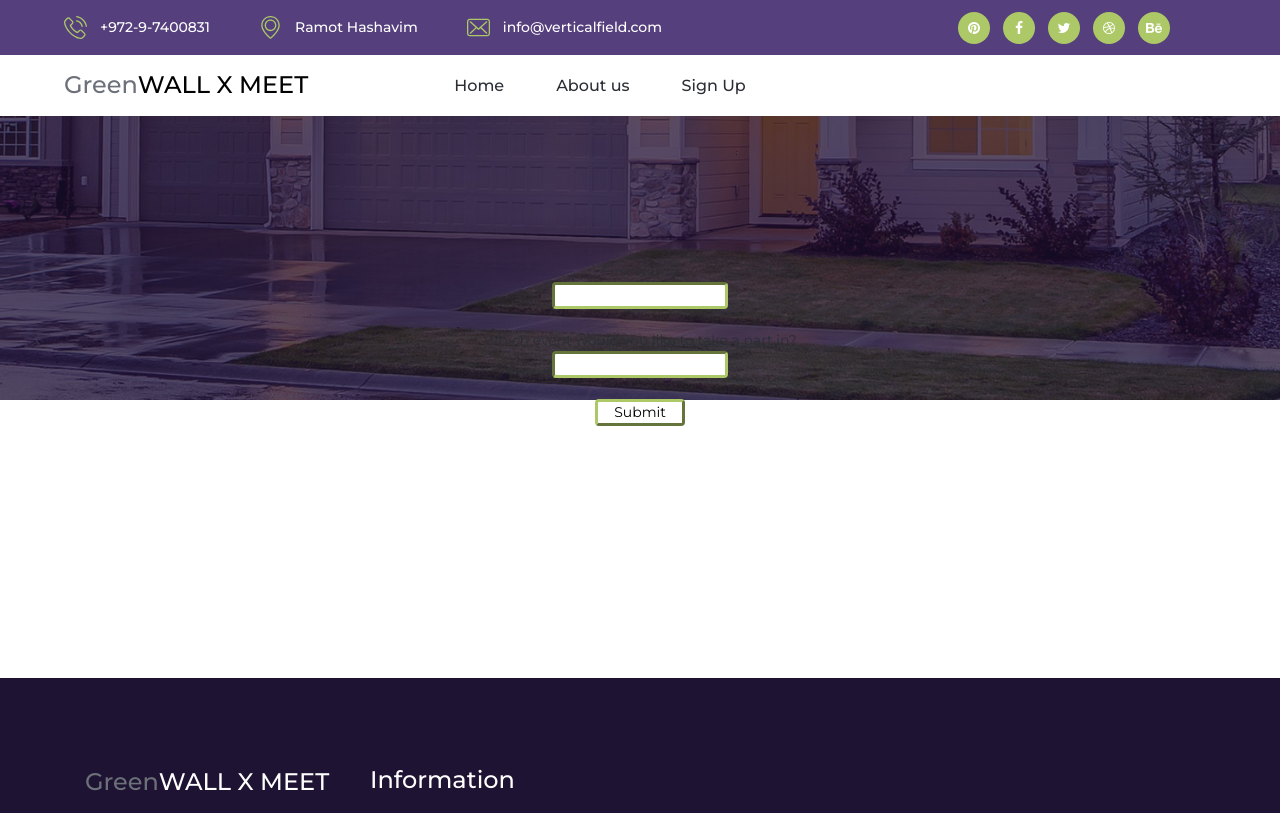
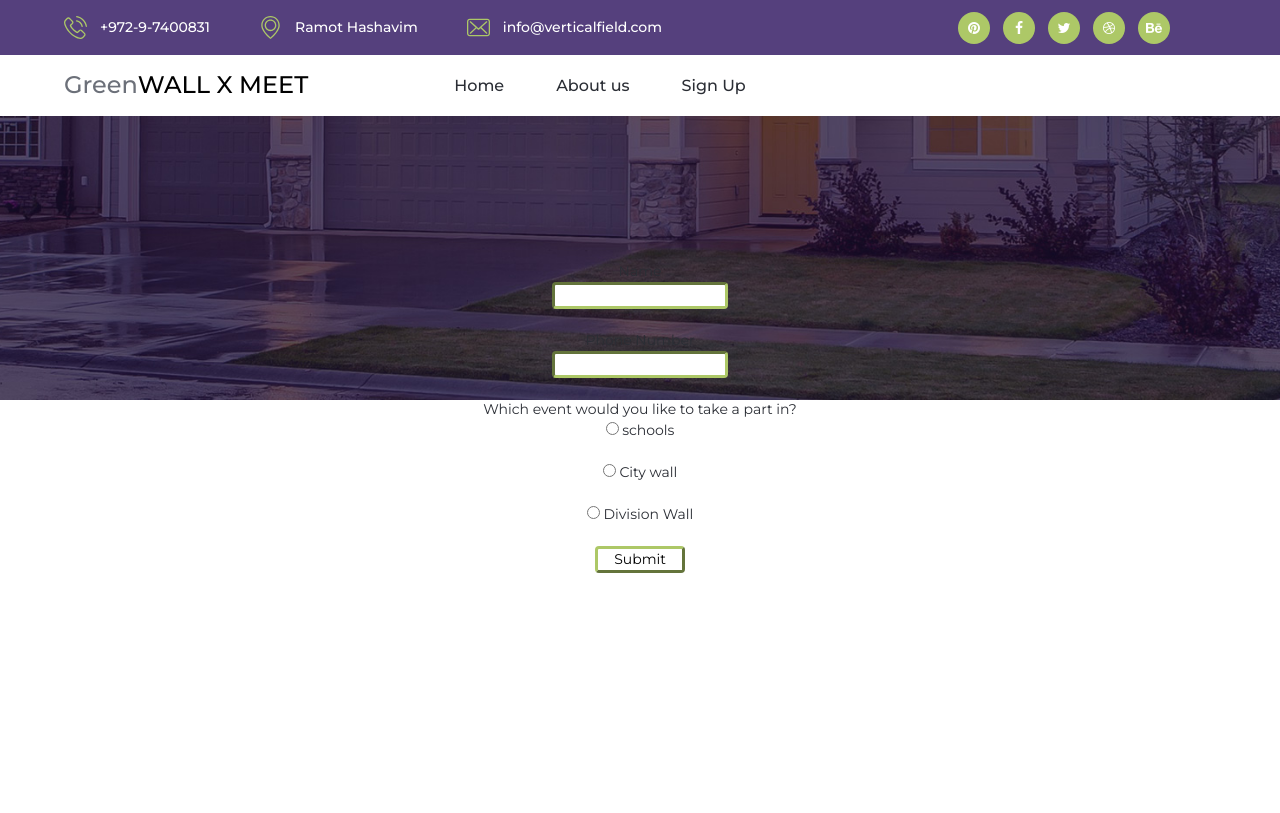
Before and after one commit to joyce20-meet/Group_Project_y2, a Flask app: page /blog.html in a window 1280 px wide. Shown: the top 813 px of the page. Run offline with Flask 2, Linux system fonts and the light colour scheme; some libraries are stand-ins or nearby versions.

Commit message:
Wednesday First Push

```diff
--- a/templates/about.html
+++ b/templates/about.html
@@ -407,7 +407,7 @@
 									<!-- Email -->
 									<li class="d-flex flex-row align-items-center justify-content-start">
 										<div><img src="../static/images/envelope.svg" alt=""></div>
-										<span>info@verticalfield.com<</span>
+										<span>info@verticalfield.com</span>
 									</li>
 								</ul>
 							</div>
--- a/templates/blog.html
+++ b/templates/blog.html
@@ -210,10 +210,16 @@
     <div class="form_sign_up">
     	<center>
     	<form action="/blog.html" method="post">
-    		First Name <br> <input type="text" name="username" class="name">
+    		 Name <br> <input type="text" name="username" class="name">
+    		 <br><br>
+    		 Phone Number <br> <input type="text" name = "phonenumber" class ="name">
     	<br><br>
-    		Which event would you like to take a part in? <br> <input type="text" name="event" class="name"><br><br>
-    		<input type ="submit" value="Submit" class="sub">
+		Which event would you like to take a part in? <br>
+		<input type="radio" name="event" class="name" > schools<br><br>
+		<input type="radio" name="event" class="name" > City wall<br><br>
+		<input type="radio" name="event" class="name" > Division Wall<br><br>
+		<input type ="submit" value="Submit" class="sub">
+    	</form>
     	</form>
     </center>
     </div>
```
